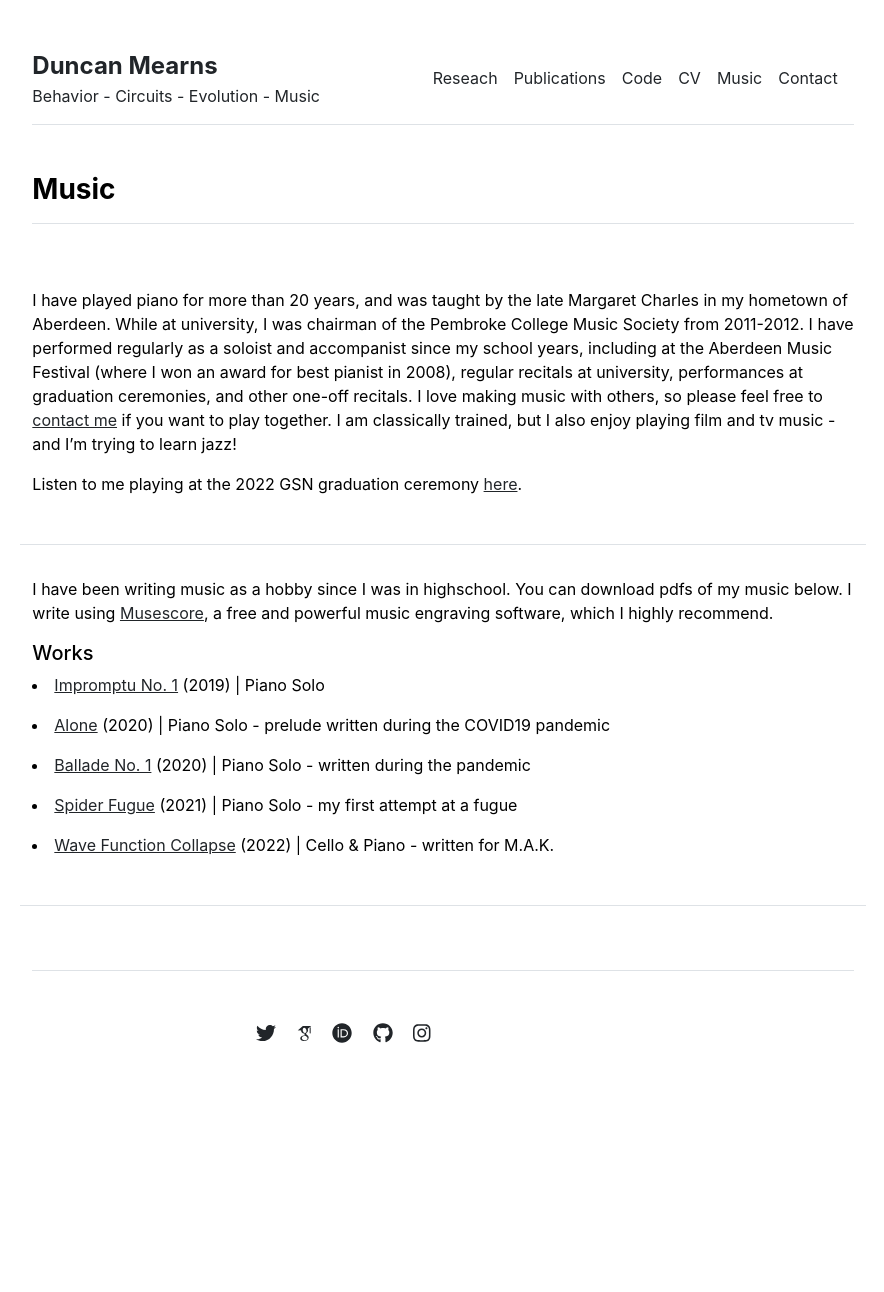
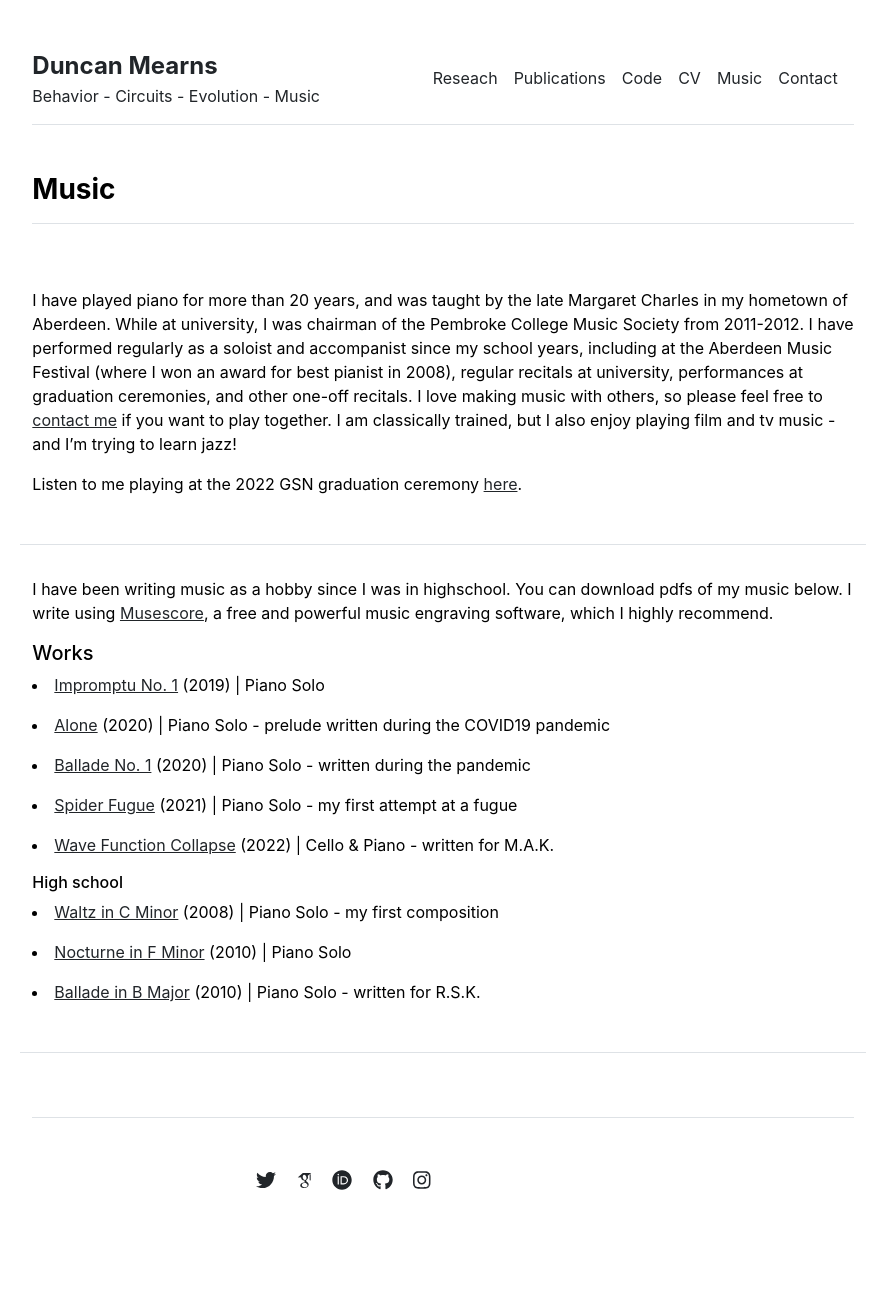
Before and after one commit to DuncanMearns/DuncanMearns.github.io, a Jekyll site: the page built from _pages/music.md, in a window 1280 px wide. Shown: the whole page, without its empty margins (197-1081 px from the left). Built offline with Jekyll 4.4.1, drawn with Linux system fonts in a browser that asks for light colours; some web fonts are replaced; before the commit the page ends 1145 px from its top, so only the background shows below that.

Commit message:
Added more content

```diff
--- a/_data/settings.yml
+++ b/_data/settings.yml
@@ -25,5 +25,6 @@ music:
 - {title: 'Wave Function Collapse', url: '/files/music/wave_function_collapse.pdf', instrument: 'Cello & Piano', year: '2022', description: 'written for M.A.K.'}
 
 music-early:
-- {title: 'Waltz in C Minor', url: '/music/c_minor_waltz.pdf', instrument: 'Piano Solo', year: '~2008', description: 'my first composition'}
-- {title: 'Nocturne in F Minor', url: '/music/nocturne.pdf', instrument: 'Piano Solo', year: '~2010?', description: ''}
+- {title: 'Waltz in C Minor', url: '/files/music/waltz_c_minor.pdf', instrument: 'Piano Solo', year: '2008', description: 'my first composition'}
+- {title: 'Nocturne in F Minor', url: '/files/music/nocturne_f_minor.pdf', instrument: 'Piano Solo', year: '2010', description: ''}
+- {title: 'Ballade in B Major', url: '/files/music/ballade_b_major.pdf', instrument: 'Piano Solo', year: '2010', description: 'written for R.S.K.'}
```
Also changed, not shown: _includes/compositions.html (+9 -0 lines), 3 other files.
